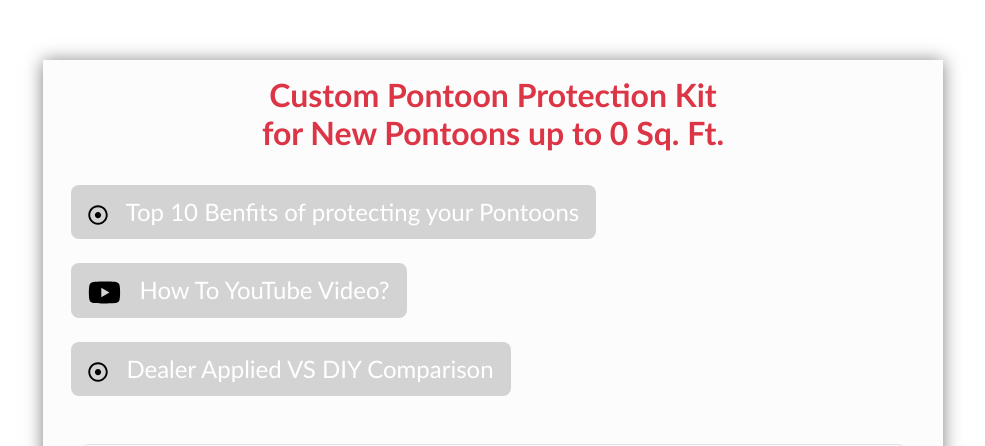
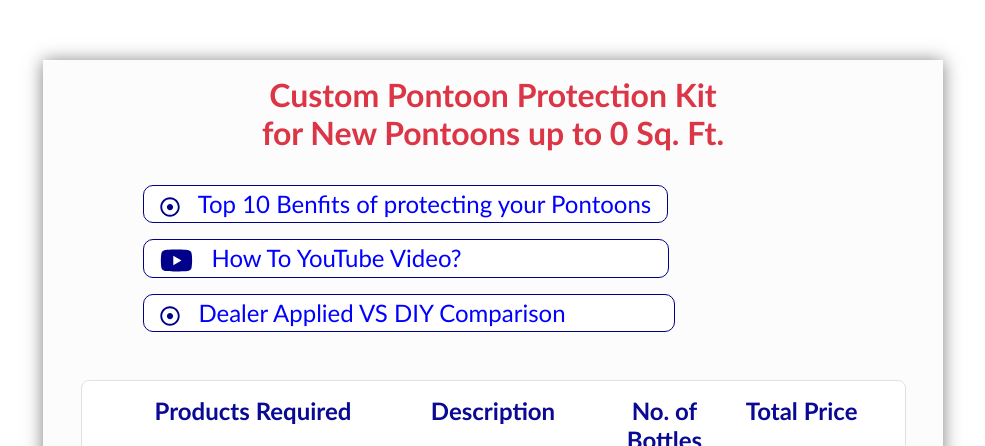
Before and after one commit to arouramarinedev/pontoocal, a React (Create React App) app: page /final in a window 1280 px wide. Shown: the top 446 px of the page, without its empty margins (147-1132 px from the left). Built offline with nearby package versions, Linux system fonts and the light colour scheme.

Commit message:
adding vr 1.1.5

```diff
--- a/package.json
+++ b/package.json
@@ -1,6 +1,6 @@
 {
   "name": "pontoon-cal-new-step-by-step",
-  "version": "0.1.0",
+  "version": "1.1.5",
   "private": true,
   "dependencies": {
     "@emailjs/browser": "^3.10.0",
--- a/src/components/FirstInfo/index.jsx
+++ b/src/components/FirstInfo/index.jsx
@@ -116,7 +116,7 @@ function New() {
                                         <li>Calculates the Sq. Ft. of Your Pontoons</li>
                                         <li>Determines the Products You Need</li>
                                         <li>Gives You a Quote</li>
-                                        <li>3 Year Factory Warranty</li>
+                                        <li>Get Your 3 Year Transferable Factory Warranty</li>
                                     </ul>
                                 </div>
                             </div>
--- a/src/components/Landing/index.jsx
+++ b/src/components/Landing/index.jsx
@@ -1,4 +1,6 @@
 import React, { useState, useRef } from 'react';
+import { useEffect } from 'react';
+import { useLocation } from 'react-router-dom';
 import { useSelector } from 'react-redux'
 import CostComparison from './CostComparison'
 import HowTo from './HowTo'
@@ -36,6 +38,15 @@ function Landing() {
       };
 
        const HowToRef = useRef(null);
+       function ScrollToTop() {
+          const { pathname } = useLocation();
+
+          useEffect(() => {
+            window.scrollTo(0, 0);
+          }, [pathname]);
+
+          return null;
+        };
 
   function scrollToHowTo() {
         HowToRef.current.scrollIntoView({ behavior: 'smooth' });
@@ -47,10 +58,14 @@ function Landing() {
     };
 
     const buttonStyle = {
-        backgroundColor: '#D3D3D3',
-        color: 'white',
+        backgroundColor: '#ffffff',
+        color: 'blue',
         fontSize: '1.5rem',
-        transition: 'background-color 0.3s ease', // Adding transition for smooth effect
+        transition: 'background-color 0.3s ease',
+        border: "1px solid #00008B",
+        borderRadius: "10px", // Adding transition for smooth effect
+         padding: "0.0rem 1rem",
+         marginLeft: "4.5rem" // Adjust the marginLeft value as needed
     };
 
        const [isPopupOpen, setPopupOpen] = useState(false);
@@ -85,13 +100,13 @@ function Landing() {
                             for New Pontoons up to {Math.round(sqft)} Sq. Ft.</h2>
                     </div>
                 </div>
-                <div className="row ms-1 ml-2">
+                <div className="row ms-1 ">
 
 
 
                     <div className="col ml-5">
 
-                        <h6 className="text-danger fw-bold mt-2 ml-4 ">
+                        <h6 className="text-danger fw-bold mt-2 ml- ">
                           <button  type="button"
                                 className="btn btn-lg  me-4 mt-3 ml-4"
                                 onClick={togglePopup}
@@ -100,8 +115,8 @@ function Landing() {
 
 
 
-                                onMouseLeave={(e) => { e.target.style.backgroundColor = '#D3D3D3'; }}>
-                                <FaRegDotCircle icon="fa-solid fa-circle-dot" style={{color: "#000000", fontSize:"20px"}} />
+                                onMouseLeave={(e) => { e.target.style.backgroundColor = '#ffffff'; }}>
+                                <FaRegDotCircle icon="fa-solid fa-circle-dot" style={{color: "#00008B", fontSize:"20px"}} />
                                  &nbsp;&nbsp;&nbsp;Top 10 Benfits of protecting your Pontoons
 
                             </button>
@@ -134,34 +149,33 @@ function Landing() {
                           </Modal>
 
                     </div>
-                    <h7 className="text-danger fw-bold mt-42">
-
-                           <button type="button"
-
-                                className="btn btn-lg me-4 mt-3"
-                                onClick={handleClick}
-                                style={buttonStyle}
-                                onMouseEnter={(e) => { e.target.style.backgroundColor = '#77ccff'; }}
-                                onMouseLeave={(e) => { e.target.style.backgroundColor = '#D3D3D3'; }}>
-                                <FaYoutube icon="fa-brands fa-youtube"
-                                style={{color: "#000000", fontSize: "33px"}} />
-                                &nbsp;&nbsp;&nbsp;How To YouTube Video?
-
-
-
-                          </button>
+                   <h7 className="text-danger fw-bold mt-42">
+                      <button
+                        type="button"
+                        className="btn btn-lg me-4 mt-2"
+                        onClick={handleClick}
+                        style={{ ...buttonStyle, color: "blue", border: "1px solid #00008B" }}
+                        onMouseEnter={(e) => {
+                          e.target.style.backgroundColor = "#77ccff";
+                        }}
+                        onMouseLeave={(e) => {
+                          e.target.style.backgroundColor = "#ffffff";
+                        }}
+                      >
+                        <FaYoutube icon="fa-brands fa-youtube" style={{ color: "#00008B", fontSize: "33px" }} />
+                        &nbsp;&nbsp;&nbsp;How To YouTube Video?&nbsp;&nbsp;&nbsp;&nbsp;&nbsp;&nbsp;&nbsp;&nbsp;&nbsp;&nbsp;&nbsp;&nbsp;&nbsp;&nbsp;&nbsp;&nbsp;&nbsp;&nbsp;&nbsp;&nbsp;&nbsp;&nbsp;&nbsp;&nbsp;&nbsp;&nbsp;&nbsp;&nbsp;&nbsp;&nbsp;&nbsp;
+                      </button>
                     </h7>
 
                     <h8 className="text-danger fw-bold mt-2">
                             <button  type="button"
-                                className="btn btn-lg me-4 mt-3"
+                                className="btn btn-lg me-4 mt-2"
                                 onClick={scrollToBottom}
                                 style={buttonStyle}
                                 onMouseEnter={(e) => { e.target.style.backgroundColor = '#77ccff'; }}
-                                onMouseLeave={(e) => { e.target.style.backgroundColor = '#D3D3D3'; }}>
-                           <FaRegDotCircle icon="fa-solid fa-circle-dot" style={{color: "#000000", fontSize:"20px"}} />
-                            &nbsp;&nbsp;&nbsp;Dealer Applied VS DIY Comparison
-
+                                onMouseLeave={(e) => { e.target.style.backgroundColor = '#ffffff'; }}>
+                           <FaRegDotCircle icon="fa-solid fa-circle-dot" style={{color: "#00008B", fontSize:"20px"}} />
+                            &nbsp;&nbsp;&nbsp;Dealer Applied VS DIY Comparison&nbsp;&nbsp;&nbsp;&nbsp;&nbsp;&nbsp;&nbsp;&nbsp;&nbsp;&nbsp;&nbsp;&nbsp;&nbsp;&nbsp;&nbsp;
                           </button>
                     </h8>
 
@@ -172,6 +186,7 @@ function Landing() {
                     <Products />
                     <Buttons />
                 </div>
+
 
                 <section  id="my-section">
                     <HowTo />
```
